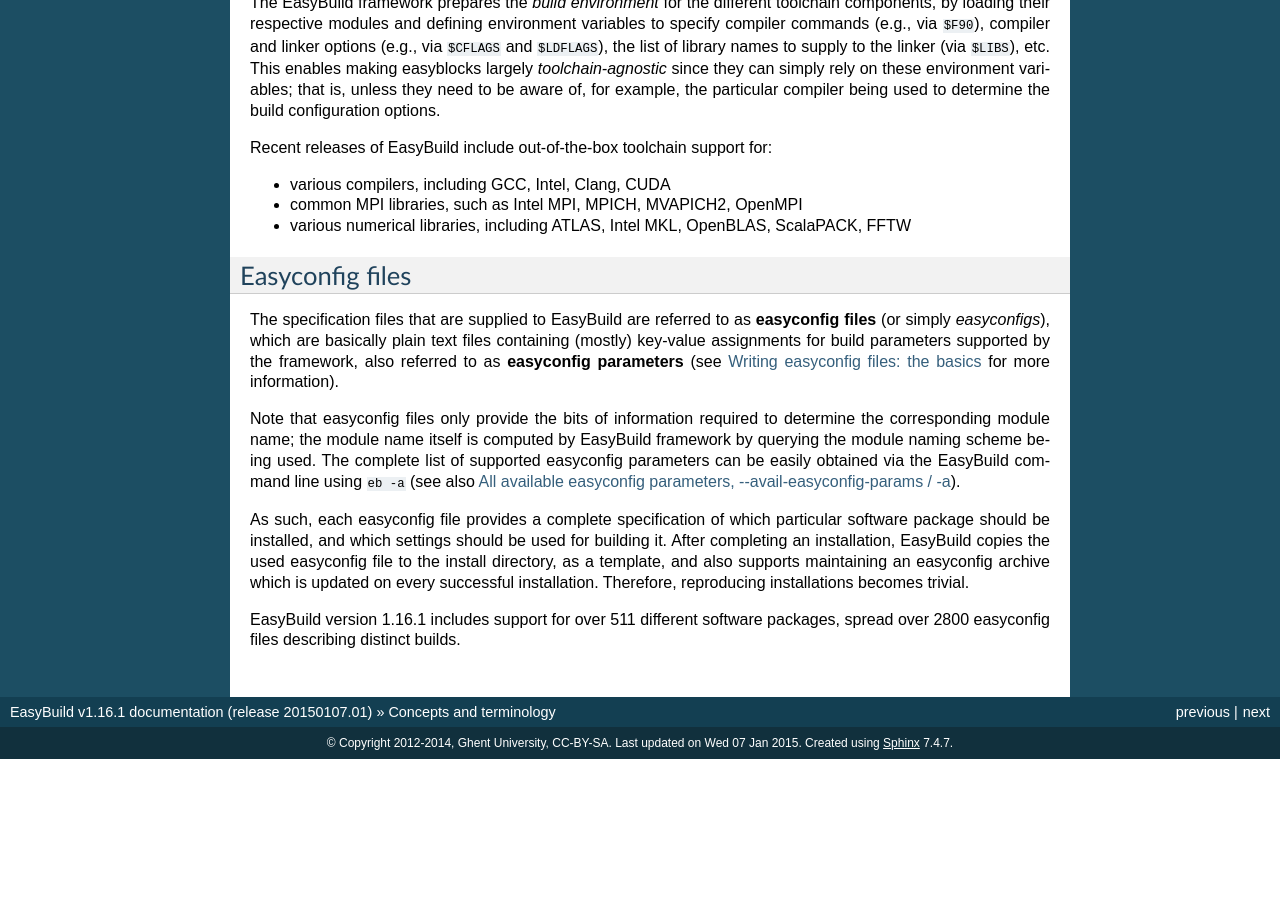
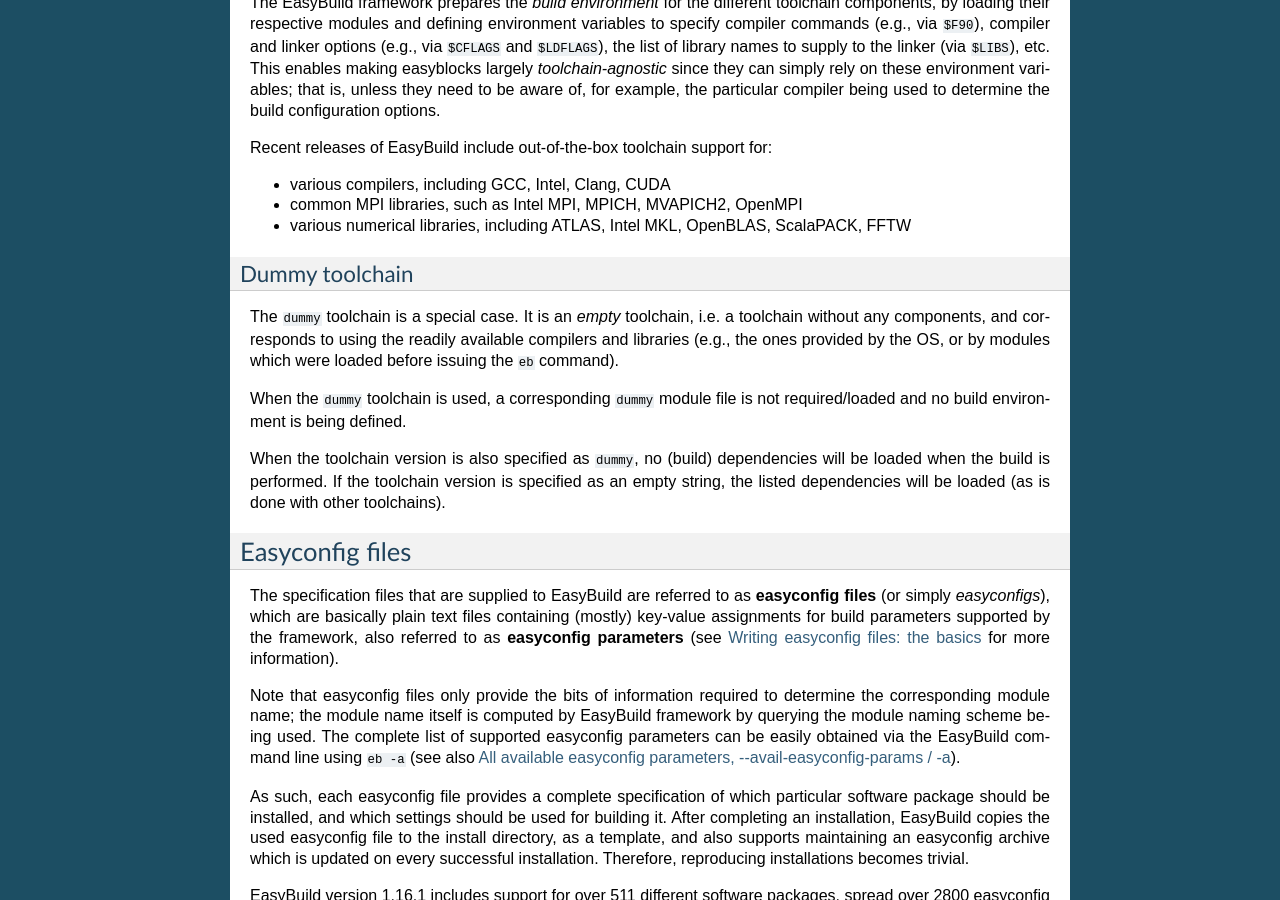
Before and after one commit to easybuilders/easybuild, a Sphinx documentation site: the page built from docs/Concepts_and_Terminology.rst, in a window 1280 px wide and 900 px high, scrolled down 1653 px. Built offline with Sphinx 7.4.7, drawn with Linux system fonts in a browser that asks for light colours; before the commit the page ends 2412 px from its top, so only the background shows below that.

Commit message:
document dummy toolchain in toolchain concept (sub)section

```diff
--- a/docs/Changelog.rst
+++ b/docs/Changelog.rst
@@ -3,7 +3,7 @@
 Changelog for EasyBuild documentation
 -------------------------------------
 
-* **release 20150107.01** (`Jan 7th 2014`): document behaviour of `dummy` toolchains (:ref:`eb_list_toolchains`)
+* **release 20150107.01** (`Jan 7th 2014`): document behaviour of `dummy` toolchain (:ref:`dummy_toolchain`)
 * **release 20141219.01** (`Dec 19th 2014`): add release notes for EasyBuild v1.16.1
 * **release 20141218.01** (`Dec 18th 2014`): add release notes for EasyBuild v1.16.0
 * **release 20141217.01** (`Dec 17th 2014`): document deprecated functionality in EasyBuild v1.x (:ref:`deprecated`)
--- a/docs/Concepts_and_Terminology.rst
+++ b/docs/Concepts_and_Terminology.rst
@@ -111,6 +111,21 @@
 - common MPI libraries, such as Intel MPI, MPICH, MVAPICH2, OpenMPI
 - various numerical libraries, including ATLAS, Intel MKL, OpenBLAS, ScalaPACK, FFTW
 
+.. _dummy_toolchain:
+
+Dummy toolchain
+~~~~~~~~~~~~~~~
+
+The ``dummy`` toolchain is a special case. It is an `empty` toolchain, i.e. a toolchain without any components,
+and corresponds to using the readily available compilers and libraries (e.g., the ones provided by the OS, or
+by modules which were loaded before issuing the ``eb`` command).
+
+When the ``dummy`` toolchain is used, a corresponding ``dummy`` module file is not required/loaded and no build
+environment is being defined.
+
+When the toolchain version is also specified as ``dummy``, no (build) dependencies will be loaded when the build
+is performed. If the toolchain version is specified as an empty string, the listed dependencies will be loaded (as
+is done with other toolchains).
 
 .. _easyconfig_files:
 
--- a/docs/Writing_easyconfig_files.rst
+++ b/docs/Writing_easyconfig_files.rst
@@ -25,7 +25,8 @@
 
 Easyconfigs typically follow a (fixed) strict naming scheme, i.e.  ``<name>-<version>[-<toolchain>][-<versionsuffix>].eb``.
 
-The toolchain label (which includes the toolchain name and version) is omitted when a ``dummy`` toolchain is used; the version suffix is omitted when it's empty.
+The toolchain label (which includes the toolchain name and version) is omitted when a ``dummy`` toolchain is used
+(see also :ref:`dummy_toolchain`); the version suffix is omitted when it's empty.
 
 .. note:: the filename of an easyconfig is only important w.r.t. dependency resolution (``--robot``), see :ref:`use_robot`.
 
@@ -77,7 +78,7 @@
 * **toolchain**: specifies name and version of compiler toolchain to use
 
   * format: dictionary with name/version keys, e.g., ``{'name': 'foo', 'version': '1.2.3'}``
-  * a list of supported toolchains can be found at :ref:`eb_list_toolchains`
+  * a list of supported toolchains can be found at :ref:`toolchain_table`
 
 Remarks:
 
--- a/docs/eb_list_toolchains.rst
+++ b/docs/eb_list_toolchains.rst
@@ -12,8 +12,4 @@
 
 .. include:: version-specific/eb_list_toolchains.txt
 
-.. note:: The `dummy` toolchain is a special case. It is an 'empty' toolchain, i.e. a toolchain without any components, and corresponds to using the
-  readily available compilers and libraries (e.g., the ones provided by the OS). As such, a corresponding `dummy` module file is not required/loaded.
-
-  When the toolchain version is also set to `dummy`, no (build) dependencies will be loaded when the build is performed.
-  If the toolchain version is specified as an empty string, the listed dependencies will be loaded (as with other toolchains).
+.. note:: The `dummy` toolchain is a special case, see :ref:`dummy_toolchain`.
```
